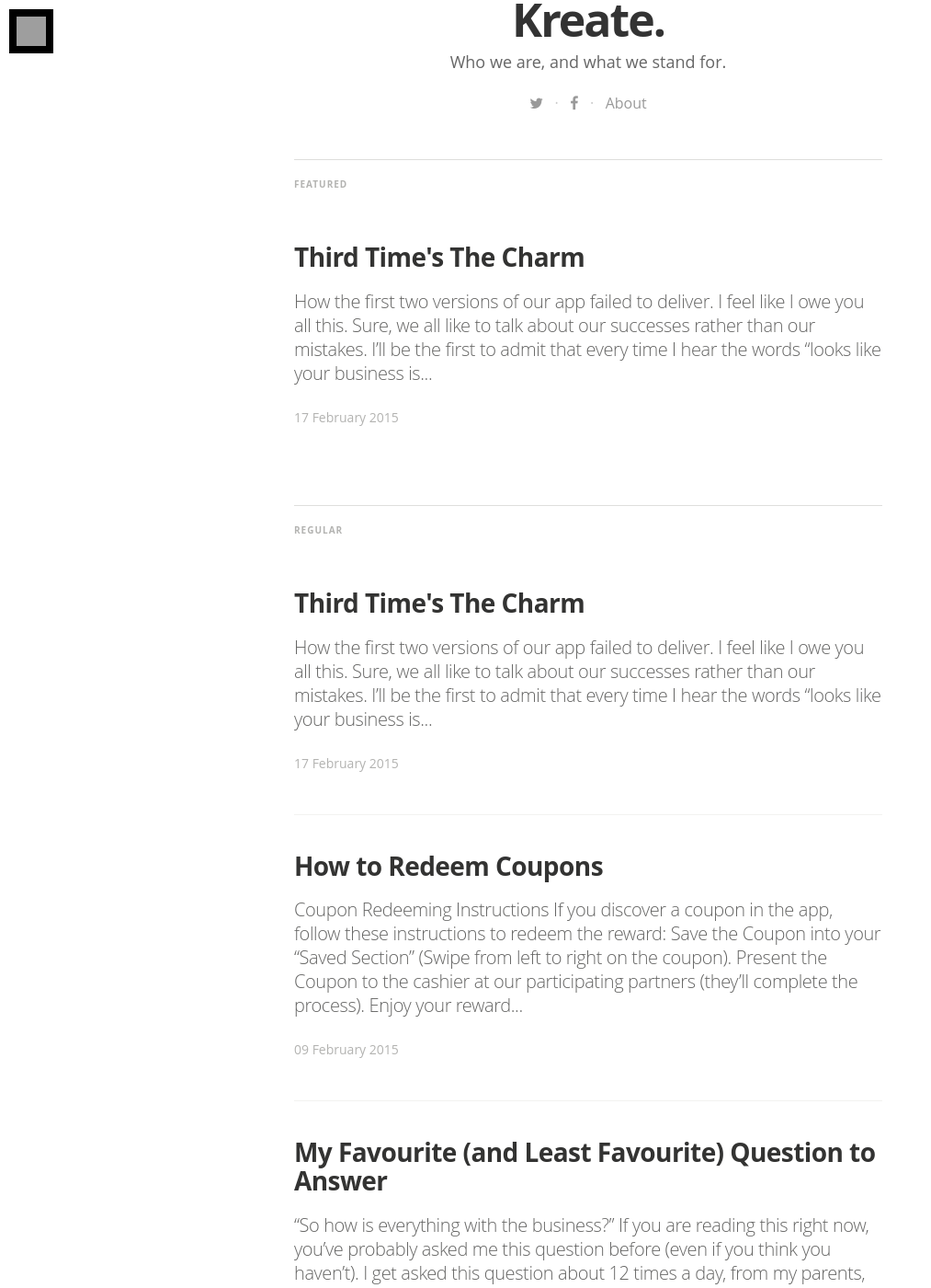
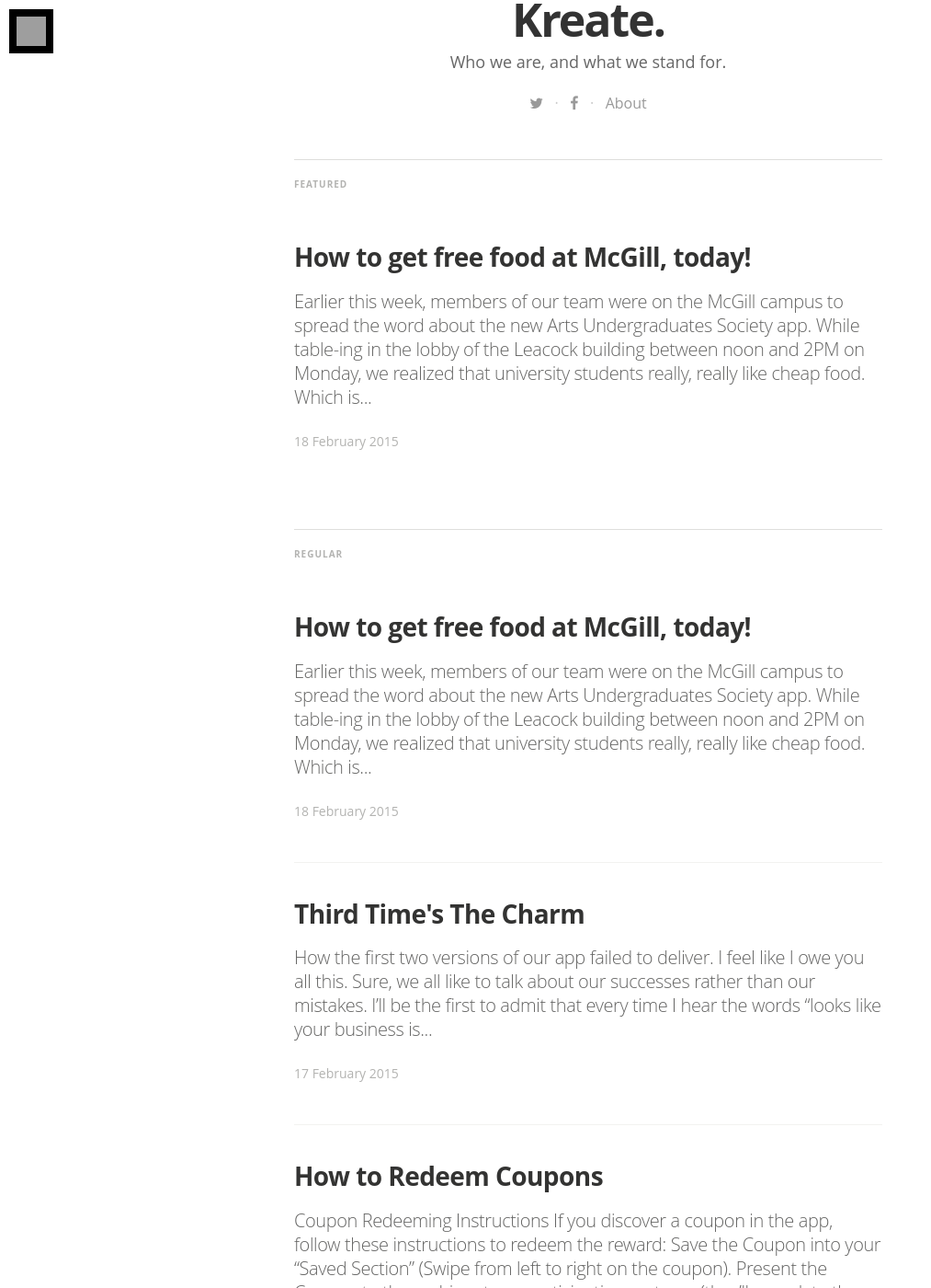
Before and after one commit to Kreate-Solutions/Kreate-Solutions.github.io, a Jekyll site: the page built from index.html, in a window 1280 px wide and 1400 px high, scrolled down 538 px. Shown: the whole window at 92% size, without its empty margins (0-1013 px from the left). Built offline with Jekyll 4.4.1, drawn with Linux system fonts in a browser that asks for light colours; nearby versions of some CDN libraries; some web fonts are replaced; Markdown is read by kramdown in place of the engine named in the settings; the list of posts is cut into pages by our own code; some of the changed text lies outside the part shown; grey boxes are pictures that could not be loaded.

Commit message:
Jack's blog post

```diff
--- /dev/null
+++ b/_posts/2015-02-18-how-to-get-free-food-at-mcgill.md
@@ -0,0 +1,24 @@
+---
+layout: post
+title:  "How to get free food at McGill, today!"
+date:   2015-02-18 11:09:55
+author: "Jack Han"
+tags: featured
+image: /assets/article_images/2015-02-18-how-to-get-free-food-at-mcgill/tableling.jpg
+---
+
+Earlier this week, members of our team were on the McGill campus to spread the word about the [new Arts Undergraduates Society app](http://ausapp.ca/).
+
+While table-ing in the lobby of the Leacock building between noon and 2PM on Monday, we realized that university students really, really like cheap food. Which is mind-blowing only if you’ve never been 20 and broke, I guess.
+
+As it turned out, students from the Sociology department were selling $1 samosas (yummy) and $2 cinnamon churros (2x as yummy) at the adjacent table.
+
+This produced a literal feeding frenzy, with lines almost backing up out the door at times. It made it really easy for us to go up and down the line to hand out free AUS bookmarks and tell people to download the new AUS Today app.
+
+Since we know that food always tastes better when you get a good deal on it, we’ve already partnered with Subway, Yeh! Yogurt And Pita Pit to include exclusive coupons in the AUS Today app. You’ll be able to save money at places you like already.
+
+It’s super simple – download the AUS Today app, find the coupon you want in the “News” section, click on the little bookmark to “Save” the coupon, and then just show to it the cashier at participating restaurants, who will redeem it and delete it off of your phone. Easy.
+
+*P.S.*: We will also be giving away some free food on the McGill campus **TODAY**.
+
+*P.P.S.*: [Download the AUS Today app](http://ausapp.ca/) to find out when/where we will be. Tell a friend!
```
Also changed, not shown: _posts/2015-02-17-third-times-the-charm.md (+1 -1 lines), 1 other file.
